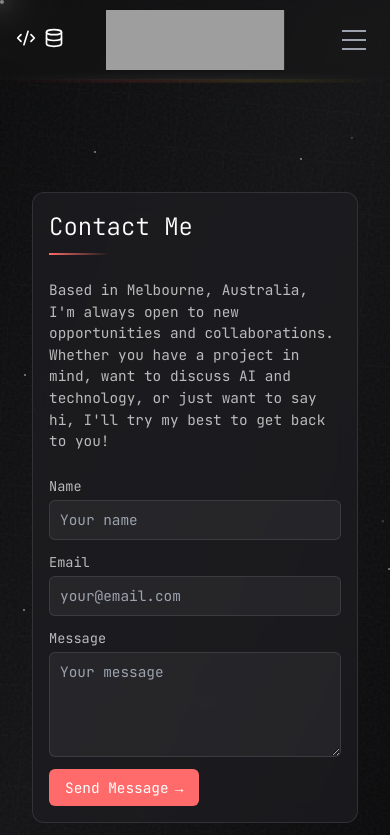
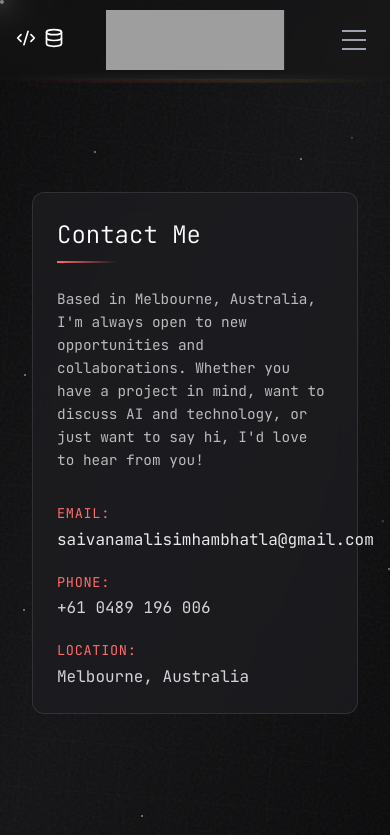
Before and after one commit to Vanamali-Sims/simsonweb, a Next.js app: page /contact in a window 390 px wide. Shown: the top 835 px of the page. Built offline with nearby package versions, Linux system fonts and the light colour scheme; grey boxes are pictures that could not be loaded.

Commit message:
removed form

```diff
--- a/src/app/contact/page.module.css
+++ b/src/app/contact/page.module.css
@@ -21,14 +21,10 @@
 .card {
   background-color: rgba(30, 30, 35, 0.7);
   border-radius: 12px;
-  padding: 20px;
+  padding: 32px;
   backdrop-filter: blur(10px);
   border: 1px solid rgba(255, 255, 255, 0.1);
   animation: fadeUp 0.8s ease-out forwards;
-}
-
-.elsewhereCard {
-  padding: 16px;
 }
 
 .title {
@@ -46,25 +42,45 @@
 }
 
 .section {
-  margin-bottom: 24px;
+  margin-bottom: 32px;
 }
 
 .text {
   font-size: 0.95rem;
   color: rgba(255, 255, 255, 0.7);
-  margin-bottom: 8px;
+  line-height: 1.6;
+  margin-bottom: 24px;
 }
 
-.email {
-  color: white;
+.contactInfo {
+  display: flex;
+  flex-direction: column;
+  gap: 20px;
+}
+
+.contact {
+  display: flex;
+  flex-direction: column;
+  gap: 4px;
+}
+
+.contactLabel {
+  color: var(--accent-color);
+  font-size: 0.85rem;
+  text-transform: uppercase;
+  letter-spacing: 0.05em;
+}
+
+.contactLink {
+  color: rgba(255, 255, 255, 0.9);
   text-decoration: none;
-  display: flex;
+  display: inline-flex;
   align-items: center;
   gap: 8px;
-  transition: color 0.3s ease;
+  transition: all 0.3s ease;
 }
 
-.email:hover {
+.contactLink:hover {
   color: var(--accent-color);
 }
 
@@ -72,123 +88,8 @@
   transition: transform 0.3s ease;
 }
 
-.email:hover .arrow,
-.link:hover .arrow,
-.submitButton:hover .arrow {
+.contactLink:hover .arrow {
   transform: translateX(5px);
-}
-
-.subtitle {
-  font-size: 0.95rem;
-  color: rgba(255, 255, 255, 0.7);
-  display: flex;
-  align-items: center;
-  gap: 6px;
-  margin-bottom: 8px;
-  text-transform: lowercase;
-}
-
-.links {
-  display: flex;
-  flex-direction: column;
-  gap: 6px;
-}
-
-.link {
-  color: rgba(255, 255, 255, 0.7);
-  text-decoration: none;
-  display: flex;
-  align-items: center;
-  gap: 6px;
-  transition: color 0.3s ease;
-  font-size: 0.9rem;
-}
-
-.link:hover {
-  color: white;
-}
-
-/* Form Styles */
-.form {
-  display: flex;
-  flex-direction: column;
-  gap: 12px;
-}
-
-.formGroup {
-  display: flex;
-  flex-direction: column;
-  gap: 4px;
-}
-
-.label {
-  color: rgba(255, 255, 255, 0.7);
-  font-size: 0.85rem;
-}
-
-.input,
-.textarea {
-  background-color: rgba(255, 255, 255, 0.05);
-  border: 1px solid rgba(255, 255, 255, 0.1);
-  border-radius: 6px;
-  padding: 8px 10px;
-  color: white;
-  font-family: inherit;
-  font-size: 0.9rem;
-  transition: all 0.3s ease;
-}
-
-.input:focus,
-.textarea:focus {
-  outline: none;
-  border-color: var(--accent-color);
-  background-color: rgba(255, 255, 255, 0.08);
-}
-
-.textarea {
-  resize: vertical;
-  min-height: 70px;
-}
-
-.submitButton {
-  background-color: var(--accent-color);
-  color: white;
-  border: none;
-  border-radius: 6px;
-  padding: 8px 16px;
-  font-family: inherit;
-  font-size: 0.9rem;
-  cursor: pointer;
-  display: inline-flex;
-  align-items: center;
-  gap: 6px;
-  transition: all 0.3s ease;
-  align-self: flex-start;
-}
-
-.submitButton:hover {
-  background-color: rgba(var(--accent-color-rgb), 0.8);
-}
-
-.submitButton:disabled {
-  opacity: 0.7;
-  cursor: not-allowed;
-}
-
-.status {
-  padding: 12px;
-  border-radius: 6px;
-  text-align: center;
-}
-
-.success {
-  background-color: rgba(72, 187, 120, 0.1);
-  color: #48bb78;
-}
-
-.error {
-  background-color: rgba(245, 101, 101, 0.1);
-  color: #f56565;
 }
 
 @keyframes fadeIn {
@@ -217,31 +118,14 @@
   }
 
   .card {
-    padding: 16px;
+    padding: 24px;
   }
 
   .title {
     font-size: 1.5rem;
   }
 
-  .text,
-  .input,
-  .textarea,
-  .submitButton {
+  .text {
     font-size: 0.9rem;
   }
 }
-
-.contact {
-  display: flex;
-  align-items: center;
-  gap: 8px;
-  color: rgba(255, 255, 255, 0.7);
-  font-size: 0.9rem;
-  padding: 4px 0;
-}
-
-.contactLabel {
-  color: var(--accent-color);
-  font-size: 0.85rem;
-}
--- a/src/app/contact/page.tsx
+++ b/src/app/contact/page.tsx
@@ -1,43 +1,10 @@
 'use client'
 
-import { useState, FormEvent } from 'react'
 import styles from './page.module.css';
 import AnimatedBackground from '@/components/AnimatedBackground';
-import emailjs from '@emailjs/browser';
+import { Mail } from 'lucide-react';
 
 export default function Contact() {
-  const [formData, setFormData] = useState({
-    name: '',
-    email: '',
-    message: '',
-  });
-  const [status, setStatus] = useState<'idle' | 'loading' | 'success' | 'error'>('idle');
-
-  const handleSubmit = async (e: FormEvent) => {
-    e.preventDefault();
-    setStatus('loading');
-
-    try {
-      await emailjs.send(
-        'YOUR_SERVICE_ID',
-        'YOUR_TEMPLATE_ID',
-        {
-          from_name: formData.name,
-          from_email: formData.email,
-          message: formData.message,
-          to_name: 'Sai Vanamali',
-        },
-        'YOUR_PUBLIC_KEY'
-      );
-
-      setStatus('success');
-      setFormData({ name: '', email: '', message: '' });
-    } catch (error) {
-      console.error('Error sending email:', error);
-      setStatus('error');
-    }
-  };
-
   return (
     <main className={styles.page}>
       <AnimatedBackground showCornerDecorations={false} />
@@ -50,81 +17,17 @@ export default function Contact() {
             <p className={styles.text}>
               Based in Melbourne, Australia, I'm always open to new opportunities and collaborations.
               Whether you have a project in mind, want to discuss AI and technology, or just want to say hi,
-              I'll try my best to get back to you!
+              I'd love to hear from you!
             </p>
           </section>
 
-          <form onSubmit={handleSubmit} className={styles.form}>
-            <div className={styles.formGroup}>
-              <label htmlFor="name" className={styles.label}>Name</label>
-              <input
-                type="text"
-                id="name"
-                name="name"
-                value={formData.name}
-                onChange={(e) => setFormData({ ...formData, name: e.target.value })}
-                required
-                className={styles.input}
-                placeholder="Your name"
-              />
+          <div className={styles.contactInfo}>
+            <div className={styles.contact}>
+              <span className={styles.contactLabel}>Email:</span>
+              <a href="mailto:saivanamalisimhambhatla@gmail.com" className={styles.contactLink}>
+                saivanamalisimhambhatla@gmail.com <span className={styles.arrow}>→</span>
+              </a>
             </div>
-
-            <div className={styles.formGroup}>
-              <label htmlFor="email" className={styles.label}>Email</label>
-              <input
-                type="email"
-                id="email"
-                name="email"
-                value={formData.email}
-                onChange={(e) => setFormData({ ...formData, email: e.target.value })}
-                required
-                className={styles.input}
-                placeholder="your@email.com"
-              />
-            </div>
-
-            <div className={styles.formGroup}>
-              <label htmlFor="message" className={styles.label}>Message</label>
-              <textarea
-                id="message"
-                name="message"
-                value={formData.message}
-                onChange={(e) => setFormData({ ...formData, message: e.target.value })}
-                required
-                className={styles.textarea}
-                placeholder="Your message"
-                rows={4}
-              />
-            </div>
-
-            <button
-              type="submit"
-              className={styles.submitButton}
-              disabled={status === 'loading'}
-            >
-              {status === 'loading' ? 'Sending...' : 'Send Message'}
-              <span className={styles.arrow}>→</span>
-            </button>
-
-            {status === 'success' && (
-              <div className={`${styles.status} ${styles.success}`}>
-                Message sent successfully! I'll get back to you soon.
-              </div>
-            )}
-
-            {status === 'error' && (
-              <div className={`${styles.status} ${styles.error}`}>
-                Oops! Something went wrong. Please try again later.
-              </div>
-            )}
-          </form>
-        </div>
-
-        <div className={`${styles.card} ${styles.elsewhereCard}`}>
-          <h2 className={styles.subtitle}>
-            <span className={styles.arrow}>→</span> elsewhere
-          </h2>
-          <div className={styles.links}>
             <div className={styles.contact}>
               <span className={styles.contactLabel}>Phone:</span>
               <span>+61 0489 196 006</span>
```
